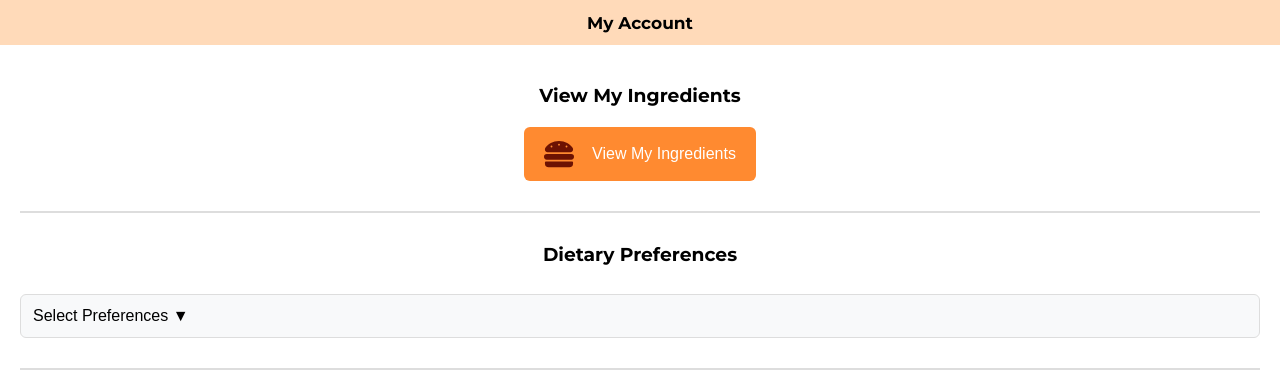
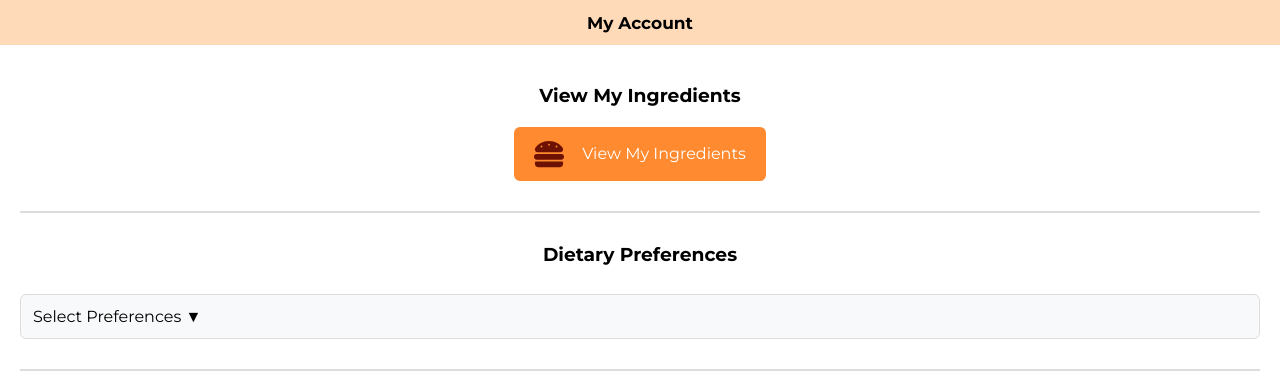
Before and after one commit to marylou7/smartchef, a React (Create React App) app: page /smartchef/my-profile in a window 1280 px wide. Shown: the top 389 px of the page. Built offline with nearby package versions, Linux system fonts and the light colour scheme.

Commit message:
fixed the font in myprofile page

```diff
--- a/src/components/MyProfile.css
+++ b/src/components/MyProfile.css
@@ -64,6 +64,7 @@
     display: flex;
     justify-content: space-between;
     align-items: center;
+    font-family: 'Montserrat', sans-serif;
   }
 
 
@@ -156,6 +157,7 @@
     align-items: center;
     gap: 8px;
     transition: background-color 0.3s, transform 0.2s;
+    font-family: 'Montserrat', sans-serif;
   }
 
 
```
